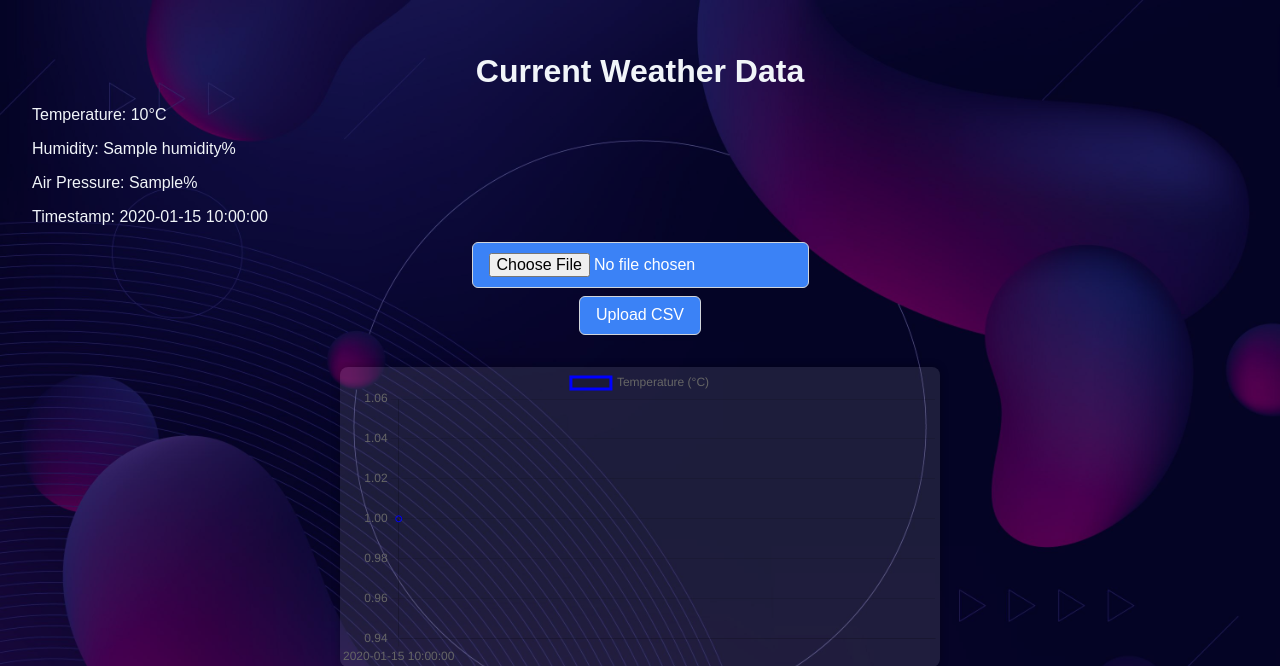
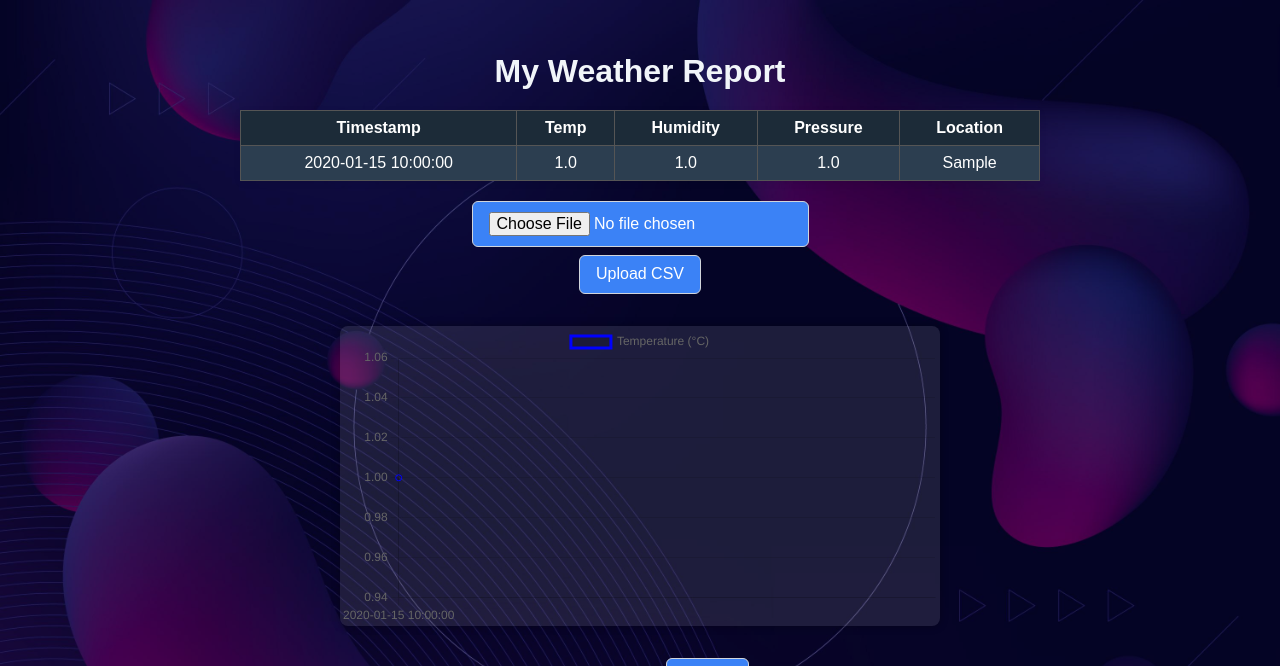
Before and after one commit to lyzo111/MyWeatherReport, a Flask app: template templates/index.html in a window 1280 px wide. Shown: the top 666 px of the page. Run offline with Flask 3, Linux system fonts and the light colour scheme; tables that the repository leaves empty hold one stand-in row (values such as "Sample post"); the template is opened without the code that fills it: values that come from a table or form of the project are taken from there, most other values are stand-ins (such as "Sample title", 1, 10 or a date in 2020).

Commit message:
added messages and table for displaying database content

```diff
--- a/templates/index.html
+++ b/templates/index.html
@@ -6,16 +6,26 @@
     <link rel="stylesheet" href="{{ url_for('static', filename='css/style.css') }}">
 </head>
 <body>
-    {% if weather %}
-        <h1>Current Weather Data</h1>
+    <h1>My Weather Report</h1>
+    {% if measurements %}
+        <table class="csv-preview">
+            <tr>
+                <th>Timestamp</th><th>Temp</th><th>Humidity</th><th>Pressure</th><th>Location</th>
+            </tr>
+            {% for m in measurements %}
+            <tr>
+                <td>{{ m.timestamp }}</td>
+                <td>{{ m.temperature }}</td>
+                <td>{{ m.humidity }}</td>
+                <td>{{ m.air_pressure }}</td>
+                <td>{{ m.location }}</td>
+            </tr>
+            {% endfor %}
+        </table>
+    {% else %}
+        <h2>No weather data in database.</h2>
+    {% endif %}
 
-        <p>Temperature: {{ weather.temperature }}°C</p>
-        <p>Humidity: {{ weather.humidity }}%</p>
-        <p>Air Pressure: {{ weather.air_pressure }}%</p>
-        <p>Timestamp: {{ weather.timestamp }}</p>
-    {% else %}
-        <h2>No weather data available</h2>
-    {% endif %}
 
 
     <form method="post" action="/" enctype="multipart/form-data">
@@ -24,9 +34,15 @@
     </form>
 
 
+    {% if success %}
+      <p class="message success">{{ success }}</p>
+    {% elif error %}
+      <p class="message error">{{ error }}</p>
+    {% endif %}
+
     {% if preview_data %}
     <h3>Preview</h3>
-    <table>
+    <table class="csv-preview">
         <tr>
             <th>Timestamp</th><th>Temp</th><th>Humidity</th><th>Pressure</th><th>Location</th>
         </tr>
@@ -40,7 +56,8 @@
         </tr>
         {% endfor %}
     </table>
-    <form method="post" action="/save_csv">
+
+    <form method="post" action="/">
         <input type="hidden" name="session_csv" value="1">
         <button type="submit">Save to Database</button>
     </form>
```
